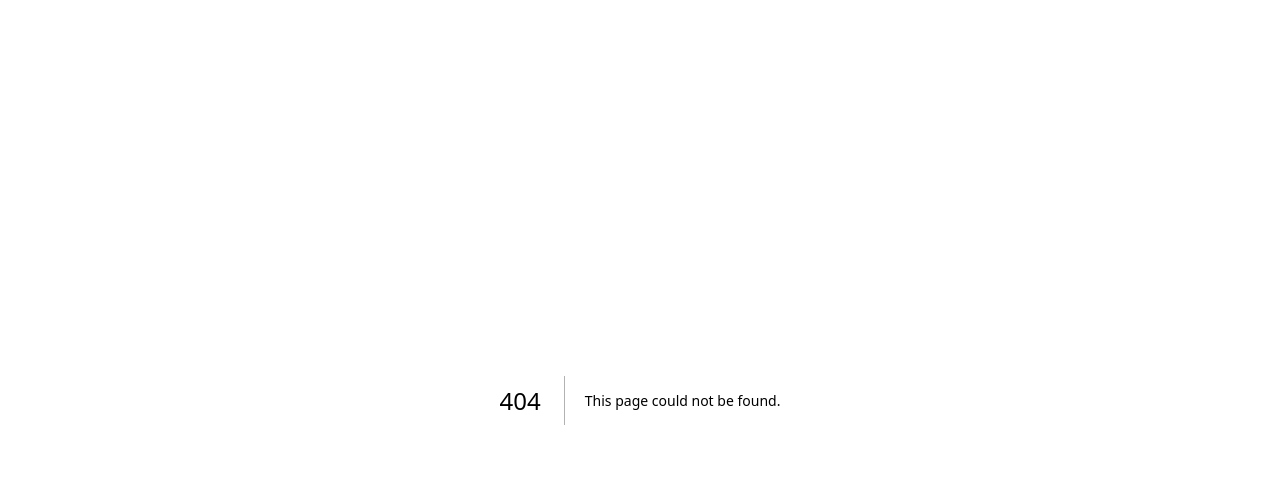
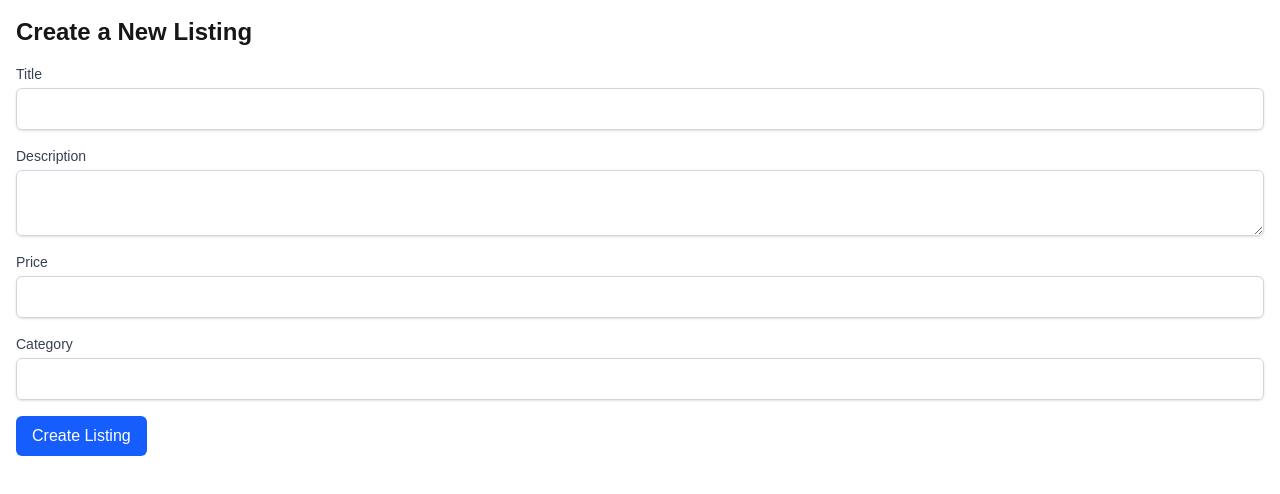
Before and after one commit to Jordan-Delp/Campus-Connect, a Next.js app: page /listings/create in a window 1280 px wide. Before the commit this address had no page. Shown: the top 494 px of the page. Built offline with nearby package versions, Linux system fonts and the light colour scheme.

Commit message:
Add form and page to create new listings

```diff
--- /dev/null
+++ b/src/app/components/CreateListingForm.tsx
@@ -0,0 +1,101 @@
+'use client';
+
+import React, { useState } from 'react';
+
+export default function CreateListingForm() {
+  const [formData, setFormData] = useState({
+    title: '',
+    description: '',
+    price: '',
+    category: '',
+  });
+
+  const handleChange = (e: React.ChangeEvent<HTMLInputElement | HTMLTextAreaElement>) => {
+    setFormData({ ...formData, [e.target.name]: e.target.value });
+  };
+
+  const handleSubmit = async (e: React.FormEvent) => {
+    e.preventDefault();
+    try {
+      const response = await fetch('/api/listings', {
+        method: 'POST',
+        headers: {
+          'Content-Type': 'application/json',
+        },
+        body: JSON.stringify({
+          ...formData,
+          price: parseFloat(formData.price),
+        }),
+      });
+
+      if (response.ok) {
+        setFormData({
+          title: '',
+          description: '',
+          price: '',
+          category: '',
+        });
+        alert('Listing created successfully!');
+      } else {
+        alert('Failed to create listing.');
+      }
+    } catch (error) {
+      console.error('Error:', error);
+      alert('An error occurred while creating the listing.');
+    }
+  };
+
+  return (
+    <form onSubmit={handleSubmit} className="space-y-4">
+      <div>
+        <label className="block text-sm font-medium text-gray-700">Title</label>
+        <input
+          type="text"
+          name="title"
+          value={formData.title}
+          onChange={handleChange}
+          required
+          className="mt-1 block w-full border border-gray-300 rounded-md shadow-sm p-2"
+        />
+      </div>
+      <div>
+        <label className="block text-sm font-medium text-gray-700">Description</label>
+        <textarea
+          name="description"
+          value={formData.description}
+          onChange={handleChange}
+          required
+          className="mt-1 block w-full border border-gray-300 rounded-md shadow-sm p-2"
+        />
+      </div>
+      <div>
+        <label className="block text-sm font-medium text-gray-700">Price</label>
+        <input
+          type="number"
+          name="price"
+          value={formData.price}
+          onChange={handleChange}
+          required
+          className="mt-1 block w-full border border-gray-300 rounded-md shadow-sm p-2"
+        />
+      </div>
+      <div>
+        <label className="block text-sm font-medium text-gray-700">Category</label>
+        <input
+          type="text"
+          name="category"
+          value={formData.category}
+          onChange={handleChange}
+          required
+          className="mt-1 block w-full border border-gray-300 rounded-md shadow-sm p-2"
+        />
+      </div>
+      <button
+        type="submit"
+        className="bg-blue-600 text-white px-4 py-2 rounded-md hover:bg-blue-700"
+      >
+        Create Listing
+      </button>
+    </form>
+  );
+}
--- /dev/null
+++ b/src/app/listings/create/page.tsx
@@ -0,0 +1,11 @@
+import React from 'react';
+import CreateListingForm from '@/app/components/CreateListingForm';
+
+export default function CreateListingPage() {
+  return (
+    <main className="p-4">
+      <h1 className="text-2xl font-bold mb-4">Create a New Listing</h1>
+      <CreateListingForm />
+    </main>
+  );
+}
```
